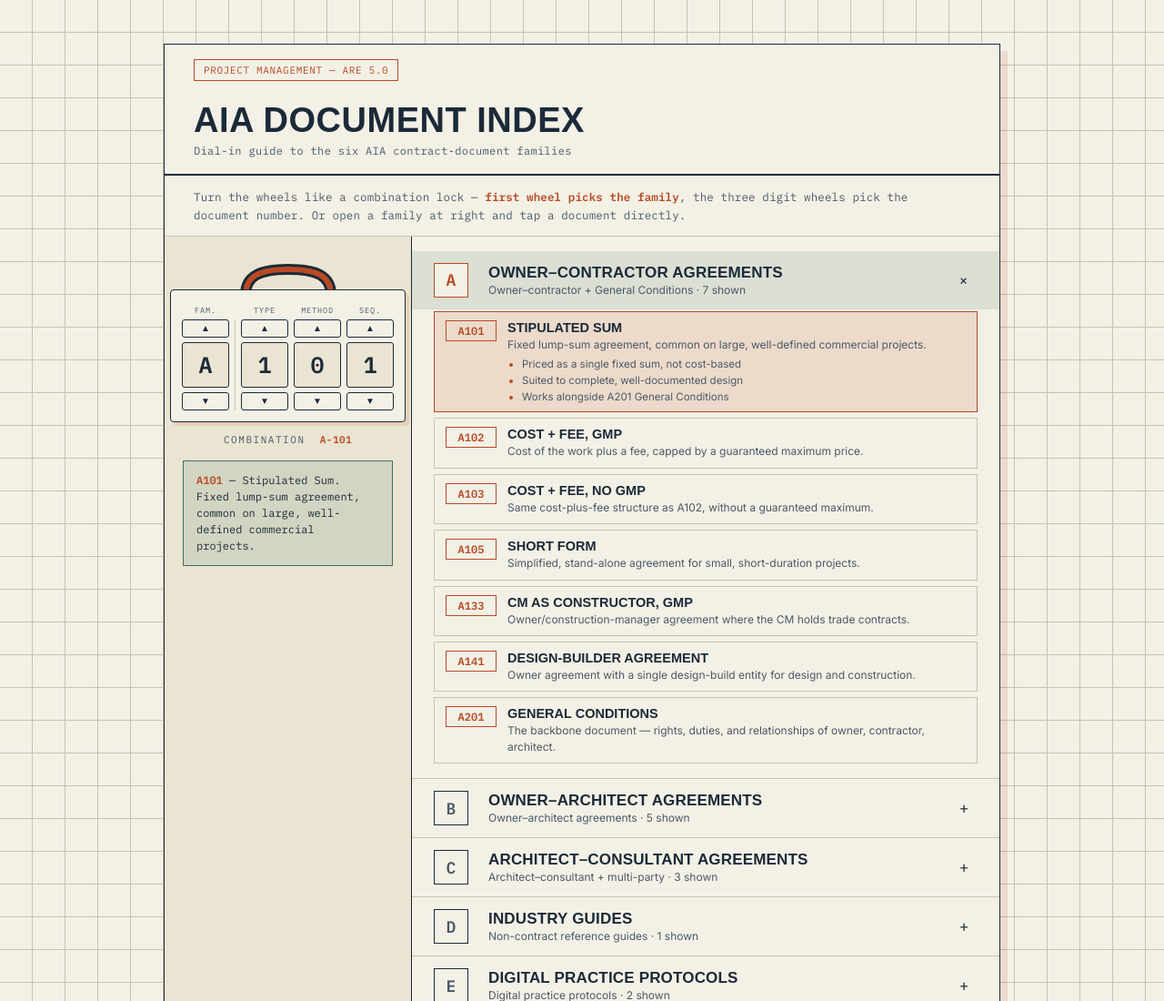
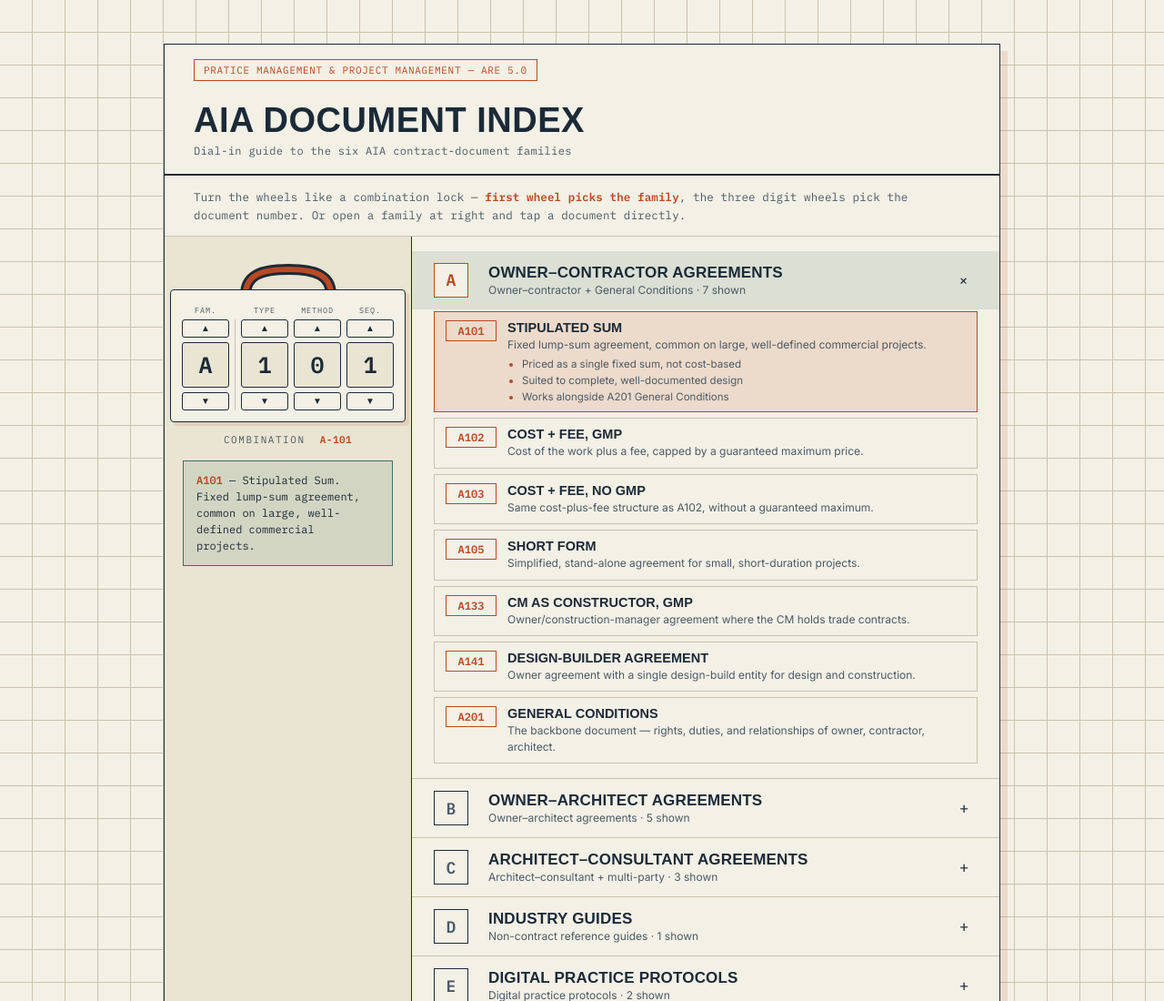
Before and after one commit to sarveswaran-94/AIA-ContractDocumentFamilies, a plain HTML site: page index.html in a window 1280 px wide. Shown: the top 1100 px of the page at 91% size. Drawn offline with Linux system fonts and the light colour scheme; a web font is replaced by a local one.

Commit message:
Update index.html

```diff
--- a/index.html
+++ b/index.html
@@ -404,7 +404,7 @@
 <div class="sheet">
 
   <div style="padding:16px 32px 0;">
-    <span class="topic-tag" style="margin-bottom:0;">Project Management — ARE 5.0</span>
+    <span class="topic-tag" style="margin-bottom:0;">Pratice Management & Project Management — ARE 5.0</span>
   </div>
 
   <div class="titleblock">
```
